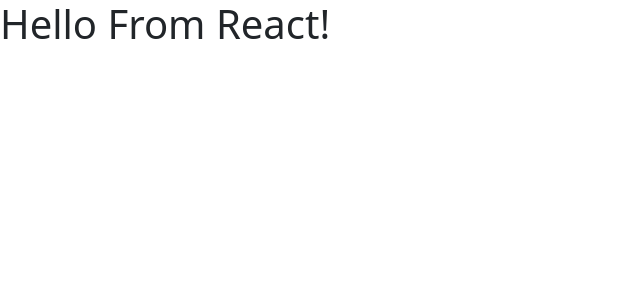
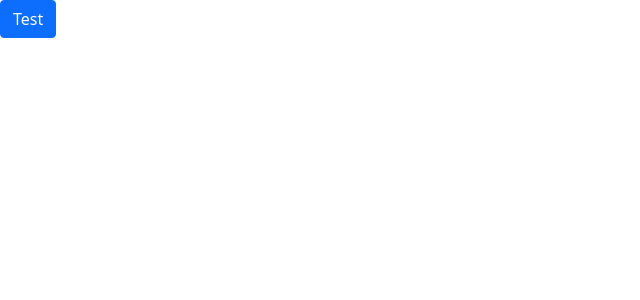
Before and after one commit to gwharris/startup-matchmaker, a React (Create React App) app in the folder frontend/: page / in a window 1280 px wide. Shown: the top 300 px of the page, without its empty margins (0-640 px from the left). Built offline with nearby package versions, Linux system fonts and the light colour scheme.

Commit message:
Playing around with bootstrap

```diff
--- a/frontend/package.json
+++ b/frontend/package.json
@@ -8,6 +8,7 @@
     "@testing-library/user-event": "^12.8.3",
     "bootstrap": "^5.1.3",
     "react": "^17.0.2",
+    "react-bootstrap": "^2.0.1",
     "react-dom": "^17.0.2",
     "react-router-dom": "^5.3.0",
     "react-scripts": "4.0.3",
--- a/frontend/src/App.js
+++ b/frontend/src/App.js
@@ -2,14 +2,19 @@ import React from "react";
 import { Switch, Route, Link } from "react-router-dom";
 import "bootstrap/dist/css/bootstrap.min.css"; //install bootstrap dependency "npm install bootstrap"
 
+import {Button} from 'react-bootstrap';
+
 //import components
-import homepage from "./components/homepage";
-import Login from "./components/login";
+//import _ from "./components/__";
+
 //ENTRY POINT FOR APPLICATION
 function App() {
   return (
     <div className="App">
-      <h1>Hello From React!</h1>
+      <header className="App-header">
+        <Button>Test</Button>
+      </header>
+
     </div>
   );
 }
--- a/frontend/src/components/homepage.js
+++ /dev/null
@@ -1,11 +0,0 @@
-import React from 'react'
-
-const homepage = () => {
-  return (
-    <div>
-
-    </div>
-  )
-}
-
-export default homepage
--- a/frontend/src/components/login.js
+++ /dev/null
@@ -1,11 +0,0 @@
-import React from 'react'
-
-const login = () => {
-  return (
-    <div>
-
-    </div>
-  )
-}
-
-export default login
```
Also changed, not shown: 1 other file (tests, documents, lock files or other folders).
